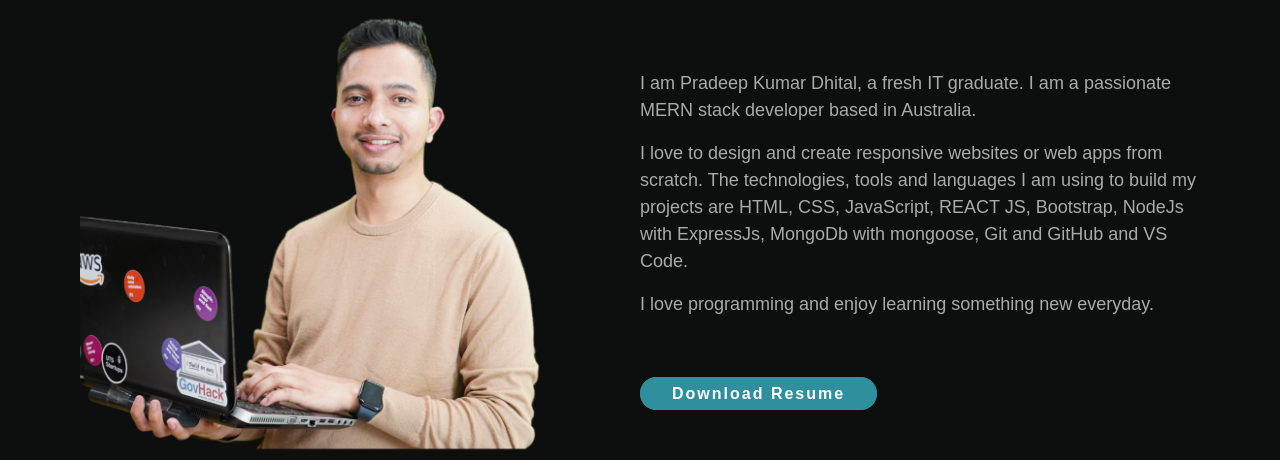
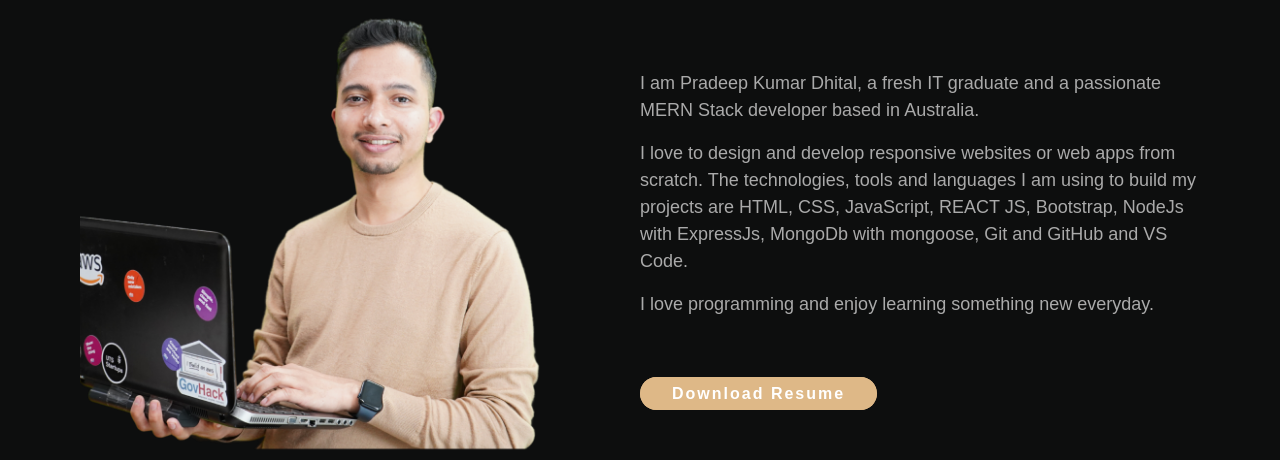
Before and after one commit to Pradeep22222/portfolio_final, a React (Create React App) app in the folder frontend/: page / in a window 1280 px wide. Shown: the part 3214-3674 px from the top of the page. Built offline with nearby package versions, Linux system fonts and the light colour scheme; a web font is replaced by a local one.

Commit message:
coloring done

```diff
--- a/frontend/src/components/about/About.js
+++ b/frontend/src/components/about/About.js
@@ -32,11 +32,11 @@ export const About = () => {
         </AboutImageContainer>
         <AboutDetailsContainer>
           <StyledParagraph>
-            I am Pradeep Kumar Dhital, a fresh IT graduate. I am a passionate
-            MERN stack developer based in Australia.
+            I am Pradeep Kumar Dhital, a fresh IT graduate and a passionate
+            MERN Stack developer based in Australia.
           </StyledParagraph>
           <StyledParagraph>
-            I love to design and create responsive websites or web apps from
+            I love to design and develop responsive websites or web apps from
             scratch. The technologies, tools and languages I am using to build
             my projects are HTML, CSS, JavaScript, REACT JS, Bootstrap, NodeJs
             with ExpressJs, MongoDb with mongoose, Git and GitHub and VS Code.
--- a/frontend/src/components/projects/projectCard.js
+++ b/frontend/src/components/projects/projectCard.js
@@ -27,7 +27,7 @@ const ProjectCardComponent = ({
         <ProjectImage src={image} alt={title} />
         <ProjectTransitionImage src={transitionImage} alt={title} />
         <ProjectDetails>
-          <ProjectTitle>{title}</ProjectTitle>
+          <ProjectTitle className="project_title">{title}</ProjectTitle>
           <ProjectCodeLink
             href={codeLink}
             target="_blank"
--- a/frontend/src/index.css
+++ b/frontend/src/index.css
@@ -1,28 +1,30 @@
 body {
   margin: 0;
-  font-family: -apple-system, BlinkMacSystemFont, 'Segoe UI', 'Roboto', 'Oxygen',
-    'Ubuntu', 'Cantarell', 'Fira Sans', 'Droid Sans', 'Helvetica Neue',
+  font-family: -apple-system, BlinkMacSystemFont, "Segoe UI", "Roboto", "Oxygen",
+    "Ubuntu", "Cantarell", "Fira Sans", "Droid Sans", "Helvetica Neue",
     sans-serif;
   -webkit-font-smoothing: antialiased;
   -moz-osx-font-smoothing: grayscale;
 }
 
 code {
-  font-family: source-code-pro, Menlo, Monaco, Consolas, 'Courier New',
+  font-family: source-code-pro, Menlo, Monaco, Consolas, "Courier New",
     monospace;
 }
-.email_me{
-  font-size:1rem;
+.email_me {
+  font-size: 1rem;
 }
-#quote{
-  font-size:1rem;
-  color:rgb(230, 220, 220);
+#quote {
+  font-size: 1rem;
+  color: rgb(230, 220, 220);
 }
-#link, #link:hover, #link:active{
-  color:blue;
+#link,
+#link:hover,
+#link:active {
+  color: blue;
 }
-.transform_up{
-  transform:translateY(-15px)
+.transform_up {
+  transform: translateY(-15px);
 }
 .icons i {
   font-size: 2.5rem;
@@ -52,23 +54,24 @@ code {
 .text_mongo {
   display: inline-block;
   margin-top: -1rem;
-  transform:translateX(-3rem);
+  transform: translateX(-3rem);
 }
-.about_image{
-  transform:translateY(-9px)
+.about_image {
+  transform: translateY(-9px);
 }
-.about_image-container{
-  transform:translateY(-50px);}
-  .button_resume{
-    background-color: #2f8f9d;
+.about_image-container {
+  transform: translateY(-50px);
+}
+.button_resume {
+  background-color: burlywood;;
   transition: all 0.3s ease-out;
   backface-visibility: hidden;
   position: relative;
   z-index: 2;
   border-radius: 7rem;
   padding: 0.5rem 2rem;
-  }
-  .button_resume::after {
+}
+.button_resume::after {
   content: "";
   display: inline-block;
   width: 100%;
@@ -76,7 +79,7 @@ code {
   position: absolute;
   top: 0;
   left: 0;
-  background-color: #2f8f9d;
+  background-color: burlywood;
   z-index: -1;
   transition: all 0.7s;
   border-radius: 7rem;
@@ -85,14 +88,16 @@ code {
   transform: scaleX(1.4) scaleY(1.6);
   opacity: 0;
 }
-.project_card{
+.project_card {
   overflow: visible;
-
 }
 @media (max-width: 48em) {
- .icons > div {
+  .icons > div {
+    margin: 1rem;
+  }
+}
+.project_title {
+  font-weight: bold;
 
-
-  margin: 1rem;
+  font-style: italic;
 }
-}
```
